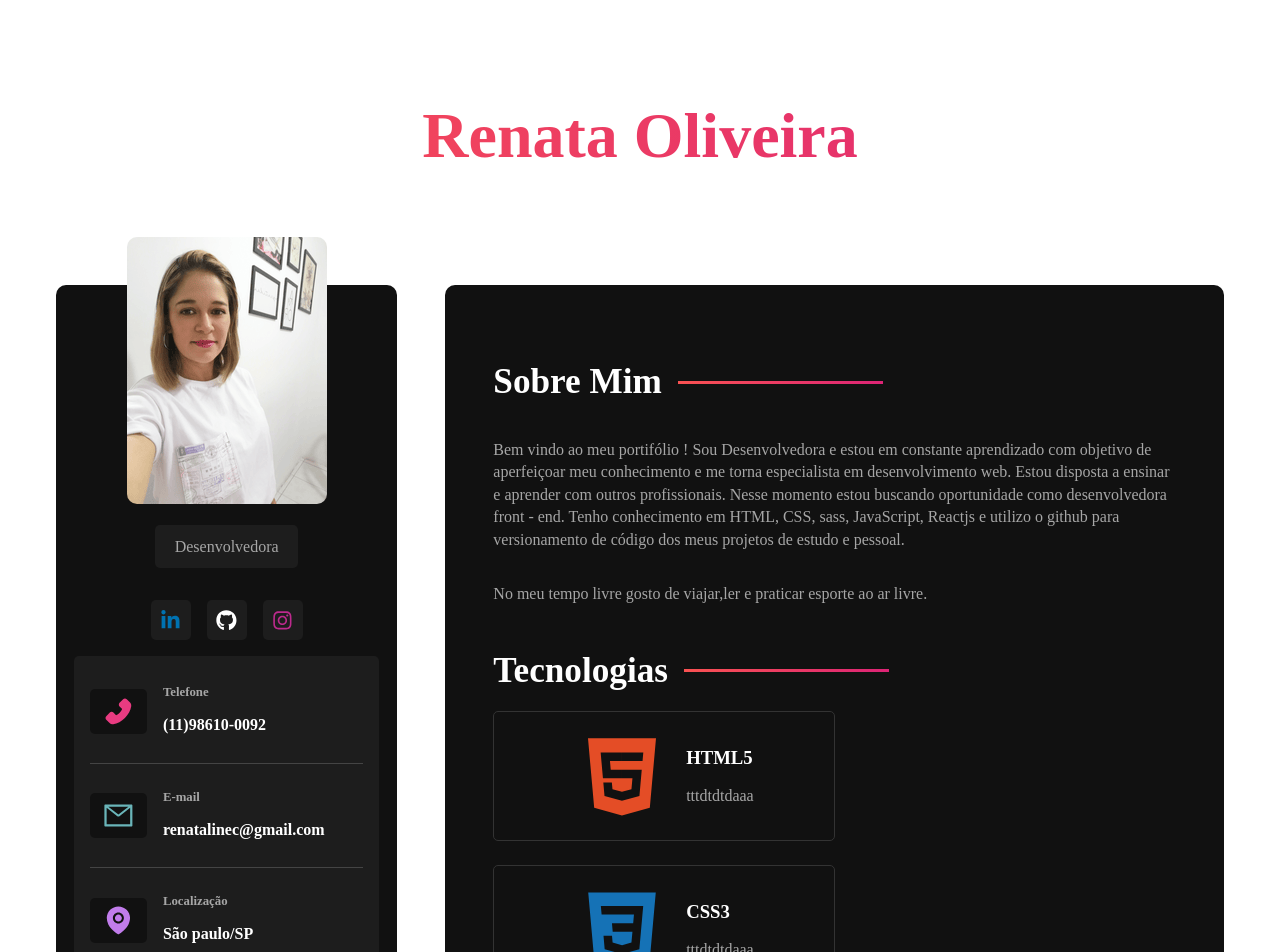
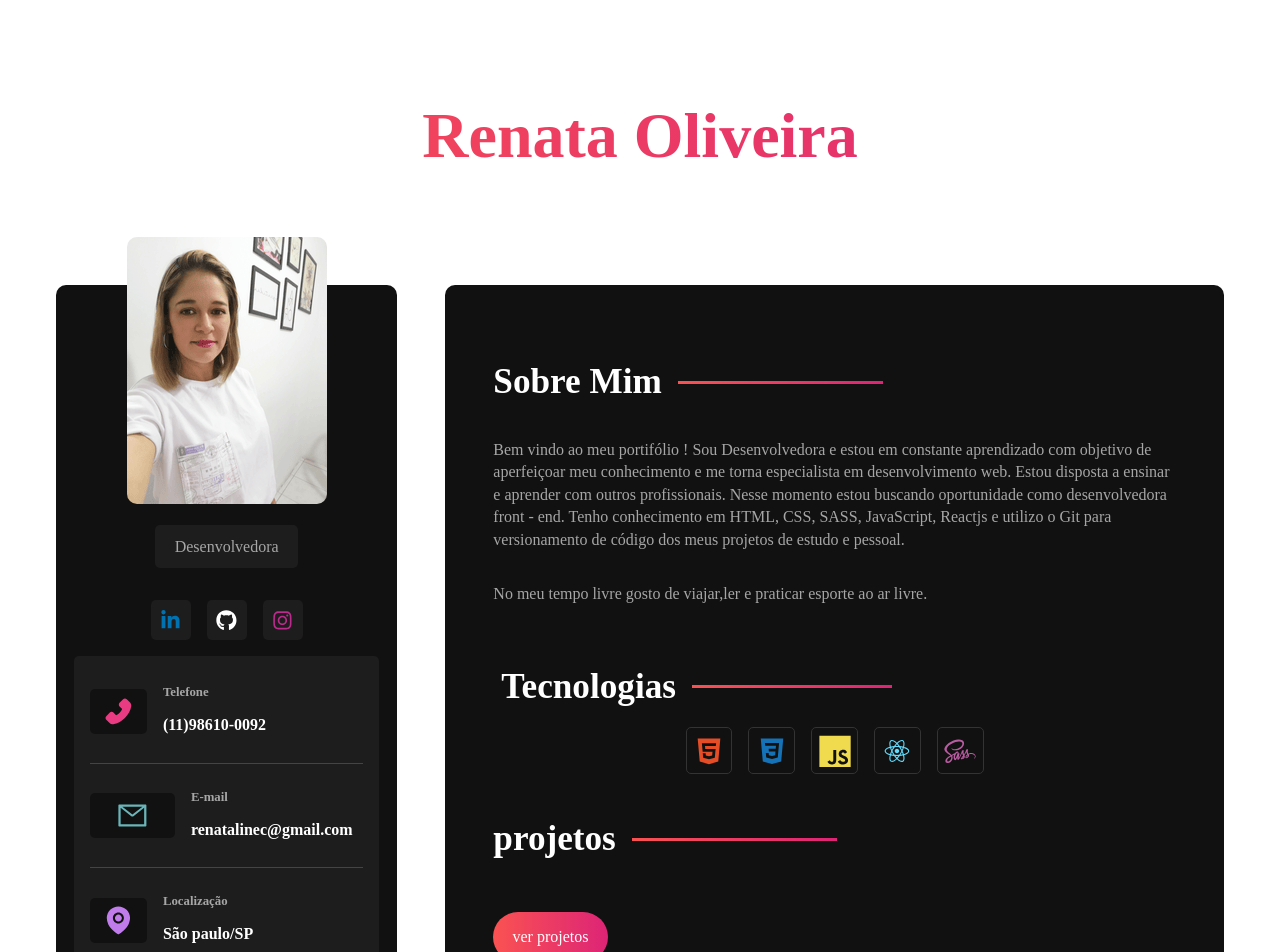
Before and after one commit to renata-aline/portfolio, a React (Vite) app: page / in a window 1280 px wide. Shown: the top 952 px of the page. Built offline with nearby package versions, Linux system fonts and the light colour scheme; the HTML template or start-up script is replaced by a standard one.

Commit message:
melhorias no layout

```diff
--- a/src/components/AboutContainer.jsx
+++ b/src/components/AboutContainer.jsx
@@ -8,8 +8,8 @@ const AboutContainer = () => {
         aperfeiçoar meu conhecimento e me torna especialista em  desenvolvimento web.
          Estou disposta a ensinar e aprender com outros
         profissionais. Nesse momento estou buscando oportunidade como
-        desenvolvedora front - end. Tenho conhecimento em HTML, CSS, sass, JavaScript,
-        Reactjs e utilizo o github para versionamento de código dos meus
+        desenvolvedora front - end. Tenho conhecimento em HTML, CSS, SASS, JavaScript,
+        Reactjs e utilizo o Git para versionamento de código dos meus
         projetos de estudo e pessoal.
       </p>
       <p>
--- a/src/components/InformationContainer.jsx
+++ b/src/components/InformationContainer.jsx
@@ -13,7 +13,7 @@ const InformationContainer = () => {
             </div>
         </div>
         <div className="info-card">
-            <AiOutlineMail id="email-icon" />
+            <AiOutlineMail id="email-icon" fontSize="inherit"/>
             <div>
                 <h3>E-mail</h3>
                 <p>renatalinec@gmail.com</p>
--- a/src/components/ProjectsContainer.jsx
+++ b/src/components/ProjectsContainer.jsx
@@ -1,9 +1,59 @@
+import "../styles/components/projectscontainer.sass";
+
+const projects = [
+  {
+    id: "1",
+    titulo: "teste",
+    capa: "../img/pl.jpg",
+    link: "https://renata-aline.github.io/pl-contabilidade/",
+  },
+  {
+    id: "1",
+    titulo: "teste",
+    capa: "../img/pl.jpg",
+    link: "https://renata-aline.github.io/pl-contabilidade/",
+  },
+  {
+    id: "1",
+    titulo: "teste",
+    capa: "../img/pl.jpg",
+    link: "https://renata-aline.github.io/pl-contabilidade/",
+  },
+
+]
+
+
+
+
+
+
+
 export const ProjectsContainer = () => {
   return (
     <section className="projects-container">
       <h2>projetos</h2>
-      <p>lrevvvvvvvvvvvvvv</p>
-      <a href="#" className="btn">
+      {/* <div className="projects-grid">
+        {projects.map((project) => (
+          <div className="projects-card" id={project.id}
+          key={project.id}  >
+
+          <div>
+            <h3>{project.titulo}</h3>
+            src={project.capa}
+            <a
+              target ="_blank"
+              href={project.link}
+
+              >
+            </a>
+          </div>
+
+          </div>
+        ))}
+
+      </div> */}
+      <p></p>
+      <a target="_blank" href=" https://github.com/renata-aline" className="btn">
         ver projetos
       </a>
     </section>
--- a/src/components/TechnologieContainer.jsx
+++ b/src/components/TechnologieContainer.jsx
@@ -18,10 +18,10 @@ const TechnologieContainer = () => {
         {technologies.map((tech) => (
           <div className="technology-card" id={tech.id} key={tech.id}>
             {tech.icon}
-            <div className="technology-info">
+            {/* <div className="technology-info">
               <h3>{tech.name}</h3>
               <p>tttdtdtdaaa</p>
-            </div>
+            </div> */}
           </div>
         ))}
       </div>
@@ -30,3 +30,66 @@ const TechnologieContainer = () => {
 };
 
 export default TechnologieContainer;
+// const technologies = [
+//   {
+//     id: "html",
+//     name: "HTML5",
+//     icon: <DiHtml5 />,
+//     // link: " https://linkedin.com/in/renata-aline-oliveira-3a1766270",
+//   },
+//   {
+//     id:"css",
+//     name: "CSS3",
+//     icon: < DiCss3 />,
+//     // link: " https://github.com/renata-aline",
+//   },
+//   {
+//     id: "js",
+//     name: "javaScript",
+//     icon: <DiJsBadge />,
+//     // link: "https://instagram.com/renataaolyveira",
+//   },
+//   {
+//     id: "react",
+//     name: "REACT",
+//     icon: <DiReact />,
+//     // link: "https://instagram.com/renataaolyveira",
+//   },
+//   {
+//     id: "sass",
+//     name: "SASS",
+//     icon: <DiSass />,
+//     // link: "https://instagram.com/renataaolyveira",
+//   },
+// ];
+
+// const TechnologieContainer = () => {
+//   return (
+//     <section className="technologies-container">
+//       <h2>Tecnologias</h2>
+//       <div className="technologies-grid">
+//         {technologies.map((tech) => {
+//           <div className="technology-card">
+//             id={tech.id} key={tech.id}
+//             {tech.name}
+//             {tech.icon}
+//           </div>
+//         })}
+//       </div>
+
+//       {/* {socialNetworks.map((network) => (
+//         <a
+//           target="_blank"
+//           href={network.link}
+//           className="social-btn"
+//           id={network.name}
+//           key={network.name}
+//         >
+//           {network.icon}
+//         </a>
+//       ))} */}
+//     </section>
+//   );
+// };
+
+// export default TechnologieContainer;
--- a/src/styles/components/app.sass
+++ b/src/styles/components/app.sass
@@ -10,14 +10,11 @@
     // @media (min-width: 320px)
     //     background-color: aquamarine
 
-
     // @media (min-width: 768px)
     //     background-color: gray
 
     @media (min-width: 1024px)
-        // background-color: blue
         padding: 3rem
-
 
     h1
         width: 100%
--- a/src/styles/components/informationcontainer.sass
+++ b/src/styles/components/informationcontainer.sass
@@ -43,6 +43,11 @@
 
         #email-icon
             color: #6ab5b9
+            font-size: 2.5rem
+
+            @media (min-width: 768px)
+                font-size: 4.5rem
+
 
         #pin-icon
             color: #c17ceb
--- /dev/null
+++ b/src/styles/components/projectscontainer.sass
@@ -0,0 +1,5 @@
+@use '../variables'
+@use '../mixins'
+
+// .projects-container
+//     background-color: gray
--- a/src/styles/components/technologiecontainer.sass
+++ b/src/styles/components/technologiecontainer.sass
@@ -2,27 +2,33 @@
 @use '../mixins'
 
 .technologies-container
-    margin-bottom: 1rem
+    padding: 1rem 0.5rem
 
     .technologies-grid
         display: flex
+        gap: 0.5rem
         flex-wrap: wrap
-        gap: 1.5rem
+        flex-direction: row
+        justify-content: center
+        align-items: center
+
+        @media (min-width: 1024px)
+           gap: 1rem
+
 
         .technology-card
+            padding: 0.4rem
+            font-size: 1.3rem
             @include mixins.center
-            gap: 1rem
-            padding: 1rem
             border: 1px solid #333
-            width: 45%
             border-radius: variables.$card-border-radius
 
-            h3
-                color: variables.$text-color
-                margin-bottom: 1rem
+            // h3
+            //     color: variables.$text-color
+            //     margin-bottom: 1rem
 
             svg
-                font-size: 6rem
+                font-size: 2rem
         #html
             svg
                 color: #e44d26
@@ -40,4 +46,4 @@
 
         #sass
             svg
-                color:#d368b8dd
+                color: #d368b8dd
```
Also changed, not shown: src/img/pl.jpg (added).
